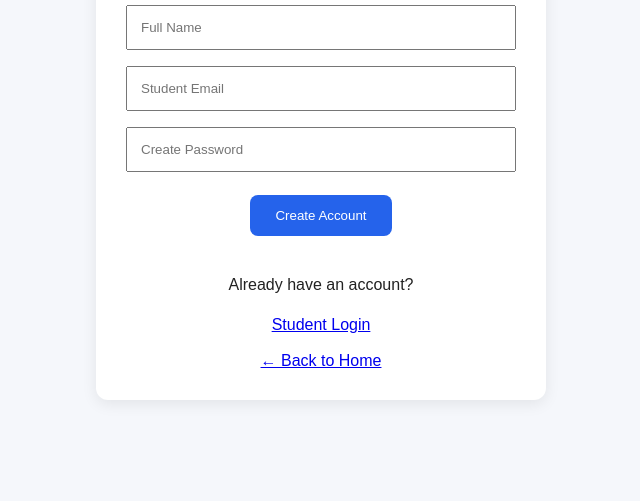
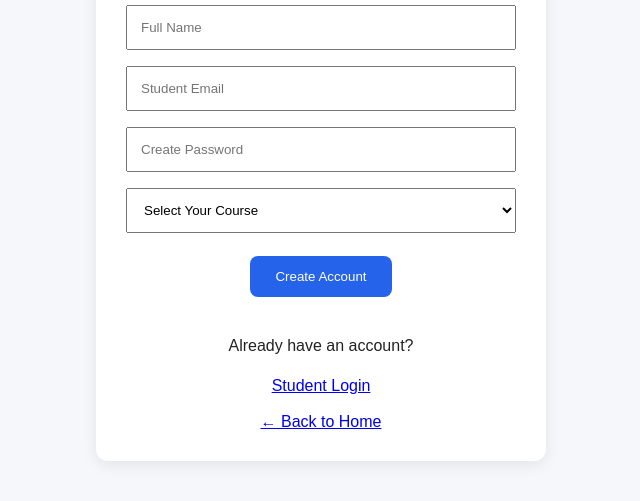
Before and after one commit to sayyadshakil077-maker/lms-project, a website: page register.html in a window 1280 px wide. Shown: the part 139-640 px from the top of the page, without its empty margins (319-959 px from the left). Drawn offline with Linux system fonts and the light colour scheme.

Commit message:
Update register.html

```diff
--- a/register.html
+++ b/register.html
@@ -49,6 +49,22 @@ placeholder="Create Password"
 required
 style="width:100%;padding:13px;margin:8px 0;"
 >
+
+
+<select
+id="course"
+required
+style="width:100%;padding:13px;margin:8px 0;"
+>
+<option value="">Select Your Course</option>
+<option value="BSc.IT">BSc.IT</option>
+<option value="BSc.DS">BSc.DS</option>
+<option value="BMS">BMS</option>
+<option value="B.Com">B.Com</option>
+<option value="BBI">BBI</option>
+<option value="BAF">BAF</option>
+<option value="Other">Other</option>
+</select>
 
 <button
 type="submit"
```
